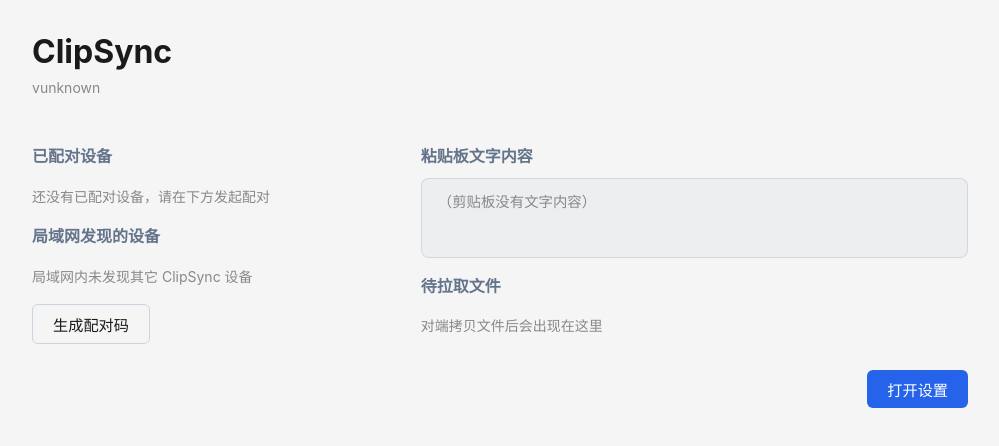
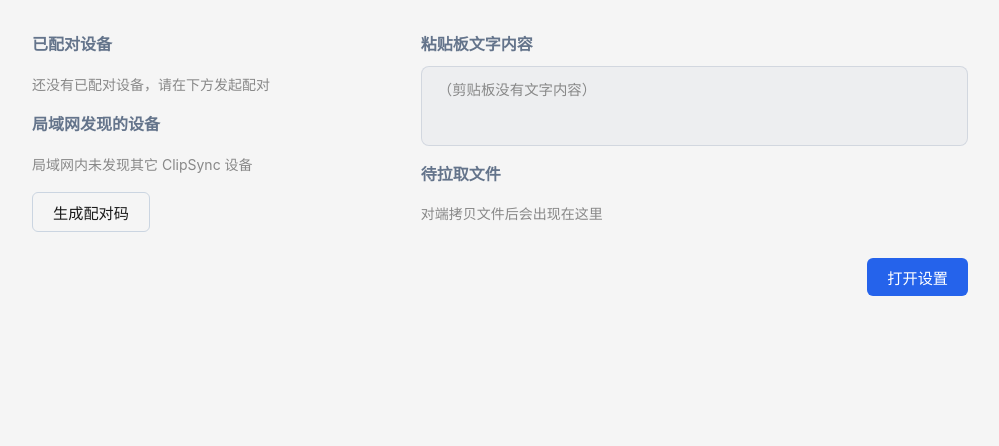
Before and after one commit to dumengzhao/ClipSync, a React (Vite) app in the folder client/: page / in a window 1280 px wide. Shown: the top 446 px of the page, without its empty margins (0-999 px from the left). Built offline with nearby package versions, Linux system fonts and the light colour scheme.

Commit message:
refactor(ui): 移除首页顶部 ClipSync 标题与版本号
标题与版本号占用顶部过多空间，予以删除；同步清理未使用的 version state、
getVersion 调用与导入，以及 .app-header h1 / .version 两条无用 CSS，并收紧顶部留白。

```diff
--- a/client/src/App.tsx
+++ b/client/src/App.tsx
@@ -1,7 +1,6 @@
 import { useEffect, useRef, useState } from 'react';
 import { listen } from '@tauri-apps/api/event';
 import {
-  getVersion,
   getConfig,
   getPairedDevices,
   listDiscoveredPeers,
@@ -28,7 +27,6 @@
  * 供正式 build 版本使用。
  */
 export default function App() {
-  const [version, setVersion] = useState('');
   const [view, setView] = useState<'main' | 'settings'>('main');
   const [discovered, setDiscovered] = useState<DiscoveredPeer[]>([]);
   const [paired, setPaired] = useState<PairedDeviceInfo[]>([]);
@@ -62,7 +60,6 @@
   };
 
   useEffect(() => {
-    getVersion().then(setVersion).catch(() => setVersion('unknown'));
     // dev 下「托盘 → 设置」通过事件请求内嵌显示设置视图
     const unlistenSettings = listen<null>('open-settings', () => setView('settings'));
 
@@ -305,10 +302,6 @@
 
   return (
     <div className="app">
-      <header className="app-header">
-        <h1>ClipSync</h1>
-        <p className="version">v{version}</p>
-      </header>
       <main className="app-main">
         {pendingCode && (
           <div className="pairing-banner">
--- a/client/src/styles.css
+++ b/client/src/styles.css
@@ -42,22 +42,12 @@
 .app {
   max-width: 1000px;
   margin: 0;
-  padding: 2rem;
+  padding: 1rem 2rem 2rem;
   text-align: left;
 }
 
-.app-header h1 {
-  font-size: 2rem;
-  margin-bottom: 0.5rem;
-}
-
-.version {
-  color: #888;
-  font-size: 0.875rem;
-}
-
 .app-main {
-  margin-top: 2rem;
+  margin-top: 0;
   line-height: 1.6;
   text-align: left;
 }
```
